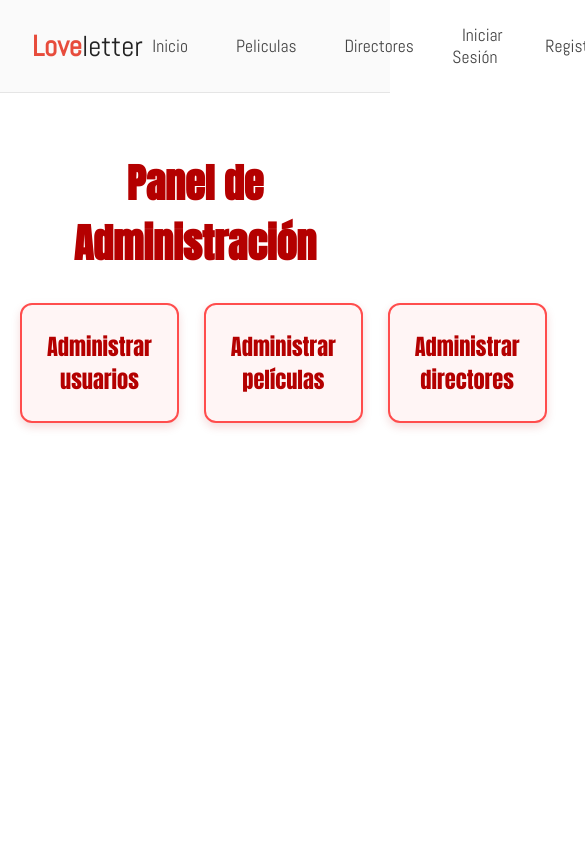
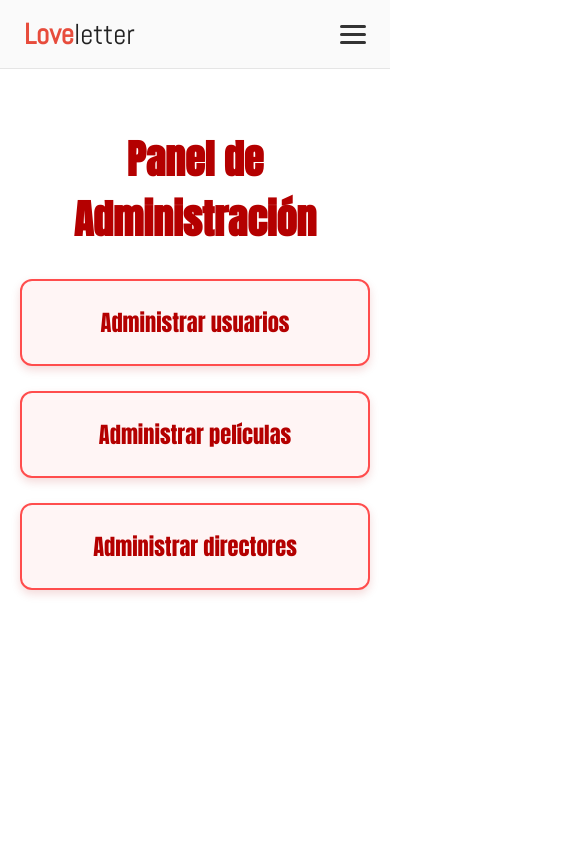
Before and after one commit to webchelios/loveletter-front, a React (Vite) app: page /administracion in a window 390 px wide. Shown: the top 844 px of the page, 585 px wide, since content can reach past the window. Built offline with nearby package versions, Linux system fonts and the light colour scheme.

Commit message:
responsive menu

```diff
--- a/src/admin/shared/presentation/AdminPage.css
+++ b/src/admin/shared/presentation/AdminPage.css
@@ -42,3 +42,9 @@
     border-color: #b40000;
     box-shadow: 0px 6px 14px rgba(180, 0, 0, 0.25);
 }
+
+@media screen and (max-width: 950px) {
+    .admin-grid {
+        flex-direction: column;
+    }
+}
--- a/src/shared/components/NavBar.css
+++ b/src/shared/components/NavBar.css
@@ -1,5 +1,3 @@
-/* NavBar.css */
-
 nav {
     width: 100%;
     padding: 1.5rem 2rem;
@@ -17,6 +15,7 @@ nav h1 a {
     font-size: 1.8rem;
     text-decoration: none;
     color: #222;
+    display: block;
 }
 
 .love-font {
@@ -42,7 +41,6 @@ nav ul li a {
     transition: background-color 0.2s ease, color 0.2s ease;
 }
 
-/* Link activo de NavLink */
 nav ul li a.active {
     background-color: #e5e5e5;
     color: #111;
@@ -70,3 +68,64 @@ nav button:hover {
 nav button:active {
     transform: scale(0.97);
 }
+
+.hamburger {
+    display: none;
+    flex-direction: column;
+    gap: 5px;
+    cursor: pointer;
+}
+
+.hamburger span {
+    width: 26px;
+    height: 3px;
+    background-color: #333;
+    border-radius: 2px;
+    transition: transform 0.3s ease, opacity 0.3s ease;
+}
+
+.hamburger.active span:nth-child(1) {
+    transform: translateY(8px) rotate(45deg);
+}
+
+.hamburger.active span:nth-child(2) {
+    opacity: 0;
+}
+
+.hamburger.active span:nth-child(3) {
+    transform: translateY(-8px) rotate(-45deg);
+}
+
+@media screen and (max-width: 950px) {
+
+    nav {
+        padding: 1rem 1.5rem;
+    }
+
+    nav ul {
+        position: absolute;
+        top: 100%;
+        right: 0;
+        background-color: #fafafa;
+        width: 100%;
+        flex-direction: column;
+        gap: 1rem;
+
+        border-bottom: 1px solid #e5e5e5;
+        max-height: 0;
+        overflow: hidden;
+        transition: max-height 0.3s ease;
+    }
+
+    nav ul li:last-child {
+        margin-bottom: 1rem;
+    }
+
+    nav ul.open {
+        max-height: 500px;
+    }
+
+    .hamburger {
+        display: flex;
+    }
+}
--- a/src/shared/components/NavBar.tsx
+++ b/src/shared/components/NavBar.tsx
@@ -1,48 +1,64 @@
 import { NavLink, useNavigate } from 'react-router'
 import './NavBar.css'
 import { PrivateRoute } from '../../router/PrivateRoute'
-import { useContext } from 'react';
+import { useContext, useState } from 'react';
 import { AuthContext } from '../../auth/context/AuthContext';
 
 export const NavBar = () => {
     const { logout, authUser } = useContext(AuthContext);
-    const navigate = useNavigate()
+    const navigate = useNavigate();
+    const [open, setOpen] = useState(false);
 
     const handleLogout = () => {
-        logout()
-        navigate("/")
-    }
+        logout();
+        navigate("/");
+        setOpen(false);
+    };
+
+    const closeMenu = () => setOpen(false);
 
     return (
         <nav>
-            <h1><NavLink to="/"><span className='love-font'>Love</span>letter</NavLink></h1>
-            <ul>
-                <li><NavLink to="/">Inicio</NavLink></li>
-                <li><NavLink to="/peliculas">Peliculas</NavLink></li>
-                <li><NavLink to="/directores">Directores</NavLink></li>
+            <h1>
+                <NavLink to="/" onClick={closeMenu}>
+                    <span className="love-font">Love</span>letter
+                </NavLink>
+            </h1>
+
+            <div
+                className={`hamburger ${open ? "active" : ""}`}
+                onClick={() => setOpen(!open)}
+            >
+                <span></span>
+                <span></span>
+                <span></span>
+            </div>
+
+            <ul className={open ? "open" : ""}>
+                <li><NavLink to="/" onClick={closeMenu}>Inicio</NavLink></li>
+                <li><NavLink to="/peliculas" onClick={closeMenu}>Peliculas</NavLink></li>
+                <li><NavLink to="/directores" onClick={closeMenu}>Directores</NavLink></li>
 
                 {!authUser && (
                     <>
-                        <li><NavLink to="/loguearse">Iniciar Sesión</NavLink></li>
-                        <li><NavLink to="/registrarse">Registrarse</NavLink></li>
+                        <li><NavLink to="/loguearse" onClick={closeMenu}>Iniciar Sesión</NavLink></li>
+                        <li><NavLink to="/registrarse" onClick={closeMenu}>Registrarse</NavLink></li>
                     </>
                 )}
 
-
                 <PrivateRoute>
-                    <li><NavLink to="/administracion">Panel de administración</NavLink></li>
+                    <li><NavLink to="/administracion" onClick={closeMenu}>Panel de administración</NavLink></li>
                 </PrivateRoute>
 
                 {authUser && (
                     <>
-                        <li><NavLink to="/usuario">Perfil</NavLink></li>
+                        <li><NavLink to="/usuario" onClick={closeMenu}>Perfil</NavLink></li>
                         <li>
                             <button onClick={handleLogout}>Cerrar sesión</button>
                         </li>
                     </>
                 )}
-
             </ul>
-        </nav >
-    )
-}
+        </nav>
+    );
+};
```
